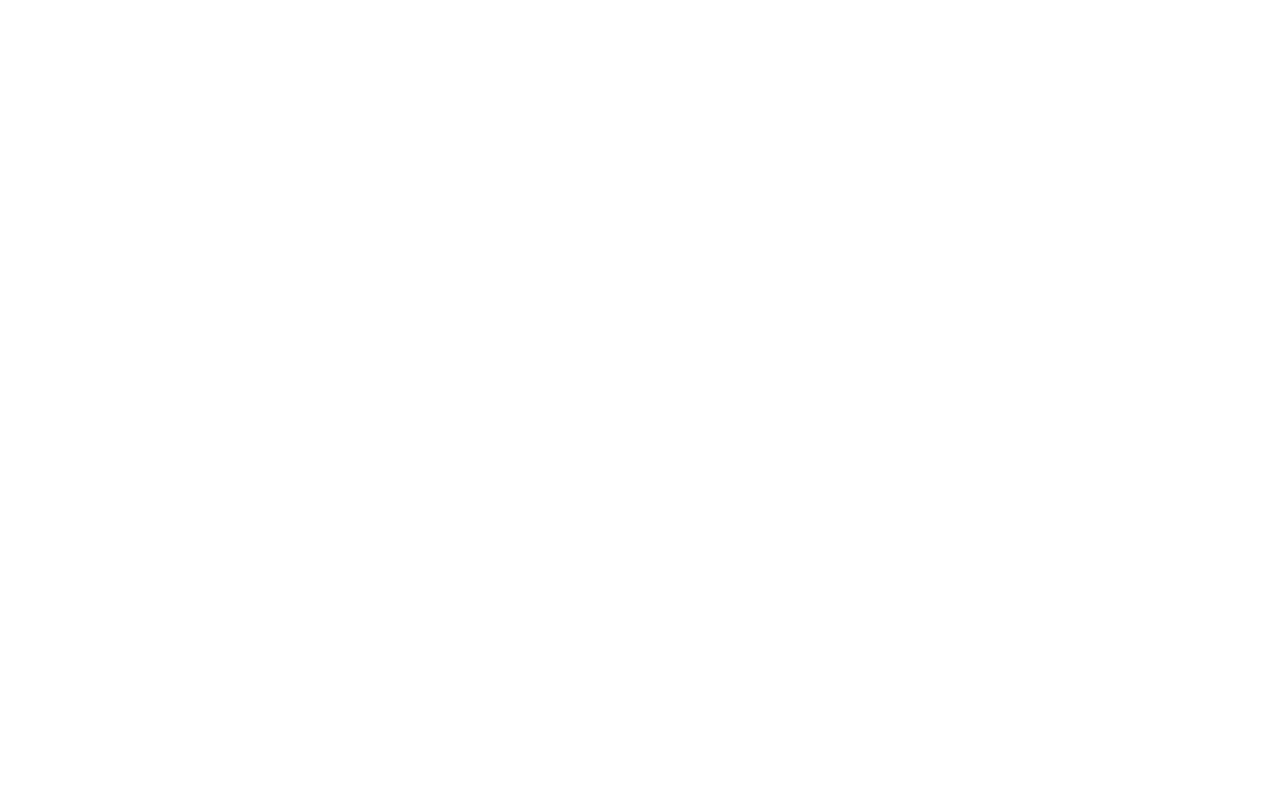
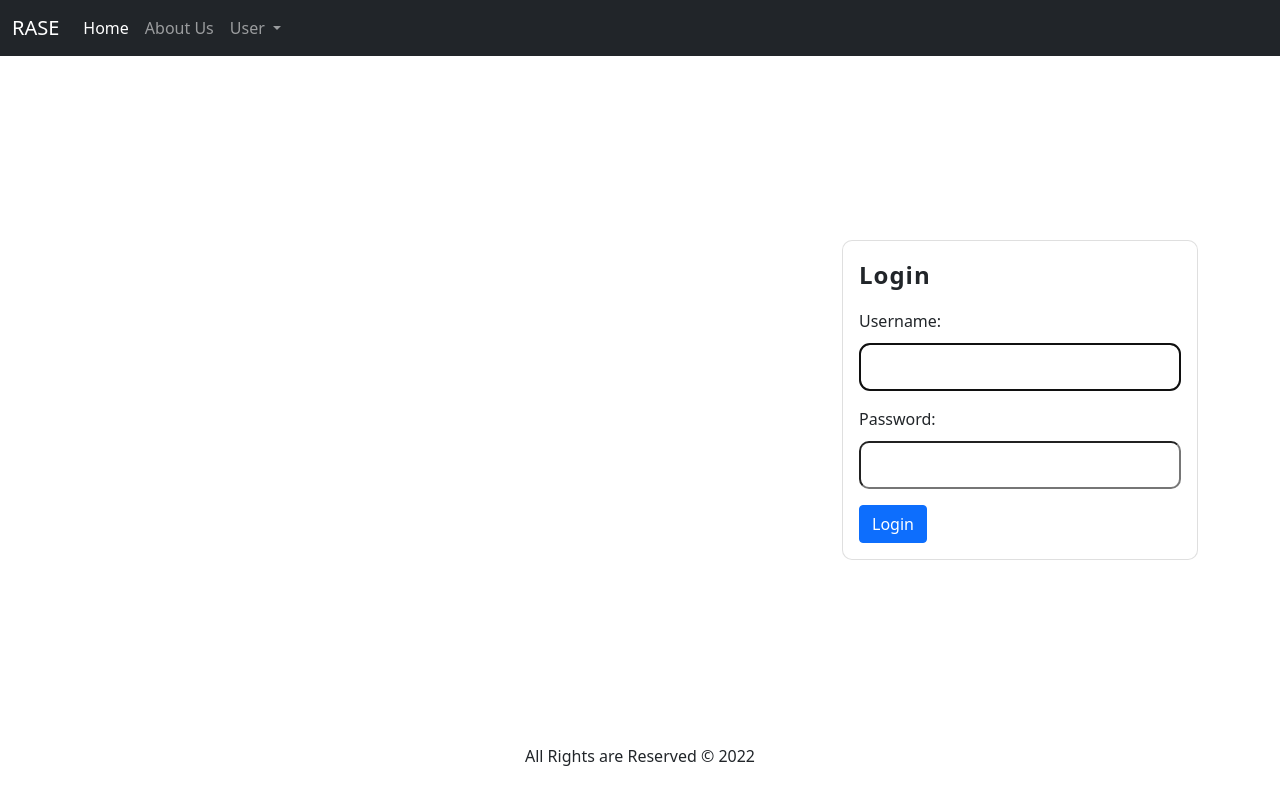
Before and after one commit to Anjanasharath/rase, a Django app: page /accounts/login/ in a window 1280 px wide. Before the commit the page is empty. Run offline with Django 4.2, Linux system fonts and the light colour scheme; some libraries are stand-ins or nearby versions.

Commit message:
login page, register page added

```diff
--- /dev/null
+++ b/static/css/style.css
@@ -0,0 +1,64 @@
+:root{
+    --navbar-height: 56px;
+    --footer-height:56px;
+}
+
+*,
+*::before,
+*::after{
+    box-sizing: border-box;
+}
+
+body{
+    margin: 0;
+    padding: 0;
+}
+
+.min-vh-100 {
+    height: calc( 100vh - 100px );
+}
+
+.footer{
+    height: var(--footer-height);
+    text-align: center;
+    position: fixed;
+    top: 100%;
+    width: 100%;
+    transform: translateY(-100%);
+}
+
+/* forms */
+.custom-form{
+
+}
+
+.custom-form p{
+    display: flex;
+    flex-direction: column;
+}
+
+.custom-form label{
+   margin-bottom: 10px;
+}
+.custom-form input{
+    border-radius: 10px;
+    padding: 10px;
+}
+
+.custom-form .helptext{
+    color: green;
+}
+
+
+/* card */
+.custom-card{
+    border-radius: 10px;
+
+}
+
+.card-body > p{
+font-size: 24px;
+font-weight: bold;
+letter-spacing: 1px;
+
+}
--- /dev/null
+++ b/templates/includes/footer.html
@@ -0,0 +1,3 @@
+<footer class="footer">
+    All Rights are Reserved &copy; 2022
+</footer>
--- a/templates/includes/navbar.html
+++ b/templates/includes/navbar.html
@@ -19,8 +19,8 @@
             User
           </a>
           <ul class="dropdown-menu" aria-labelledby="navbarDropdownMenuLink">
-            <li><a class="dropdown-item" href="#">Login</a></li>
-            <li><a class="dropdown-item" href="#">Registration</a></li>
+            <li><a class="dropdown-item" href="{% url 'login' %}">Login</a></li>
+            <li><a class="dropdown-item" href="{% url 'register' %}">Registration</a></li>
           </ul>
         </li>
       </ul>
--- a/templates/index.html
+++ b/templates/index.html
@@ -8,16 +8,25 @@
             <!-- styles -->
             <!-- bootstrap -->
             <link rel="stylesheet" href="{% static 'bootstrap-5.1.3-dist/css/bootstrap.css' %}">
-            <title>Project Name</title>
+            <link rel="stylesheet" href="{% static 'css/style.css' %}">
+            <title>RASE</title>
         </head>
         <body>
 
         {% include 'includes/navbar.html' %}
+
+        <!-- master_app -->
         {% block master_app %}{% endblock %}
+
+        <!-- registration -->
+        {% block registration %}{% endblock %}
+
+        {% include 'includes/footer.html' %}
 
         <!-- scripts -->
         <!-- bootstrap -->
         <script src="{% static 'bootstrap-5.1.3-dist/js/bootstrap.bundle.min.js' %}"></script>
+        <script src="{% static 'js/bootstrap.bundle.min.js' %}"></script>
 
         </body>
         </html>
--- a/templates/registration/login.html
+++ b/templates/registration/login.html
@@ -0,0 +1,25 @@
+{% extends 'registration/registration.html' %}
+
+<!-- login page -->
+{% block login_page %}
+
+<div class="container">
+    <div class="row min-vh-100 align-items-center">
+        <div class="col-lg-8"></div>
+        <div class="col-lg-4">
+            <div class="card custom-card">
+                <div class="card-body">
+                    <p>Login</p>
+                    <form action="" method="post" class="custom-form">
+                        {% csrf_token %}
+                        {{form.as_p}}
+                        <button type="submit" class="btn btn-primary">Login</button>
+                    </form>
+                </div>
+            </div>
+        </div>
+    </div>
+</div>
+
+
+{% endblock %}
--- a/templates/registration/registartion.html
+++ /dev/null
@@ -1 +0,0 @@
-{% extends  %}
--- /dev/null
+++ b/templates/registration/registration.html
@@ -0,0 +1,18 @@
+{% extends 'index.html' %}
+
+
+{% block registration %}
+
+<!-- login page -->
+{% block login_page %}{% endblock %}
+
+<!-- register page -->
+{% block register_page %}{% endblock %}
+
+<!-- password change page -->
+{% block password_change_page %}{% endblock %}
+
+<!-- password reset page -->
+{% block password_reset_page %}{% endblock %}
+
+{% endblock %}
--- a/userprofile/urls.py
+++ b/userprofile/urls.py
@@ -1,4 +1,7 @@
 from django.urls import path,include
+
+from userprofile.views import UserRegisterView
 urlpatterns=[
     path("",include('django.contrib.auth.urls')),
+    path('register/', UserRegisterView.as_view(), name='register')
     ]
```
Also changed, not shown: templates/registration/register.html (+25 -0 lines), userprofile/views.py (+8 -0 lines), db.sqlite3, static/js/script.js (added), userprofile/forms.py (line endings or trailing spaces).
